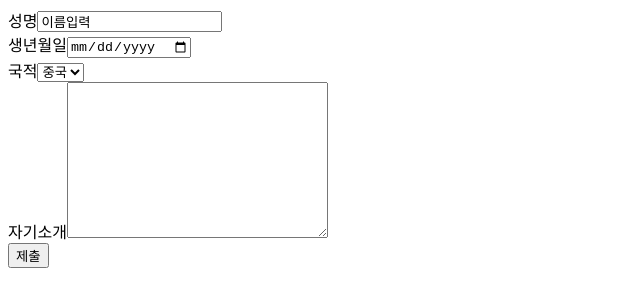
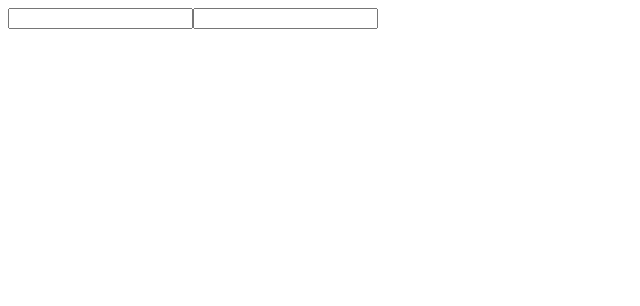
Before and after one commit to sauce0428/javascriptForReact, a React (Vite) app in the folder section05/: page / in a window 1280 px wide. Shown: the top 306 px of the page, without its empty margins (0-640 px from the left). Built offline with nearby package versions, Linux system fonts and the light colour scheme.

Commit message:
[생성] 사용자가 정의한 useState

```diff
--- a/section05/src/App.jsx
+++ b/section05/src/App.jsx
@@ -1,11 +1,11 @@
 import './App.css'
-import Register from './components/Register'
+import HookExam from './components/HookExam'
 
 
 export default function App() {
 
   return <>
-      <Register />
+      <HookExam />
   </>
 
 }
--- /dev/null
+++ b/section05/src/components/HookExam.jsx
@@ -0,0 +1,23 @@
+import { useState } from "react";
+
+function useInput() {
+  const [input, setInput] = useState("");
+
+  const onChange = (e) => {
+    setInput(e.target.value);
+  };
+
+  return [input, onChange];
+}
+
+const HookExam = ()=>{
+  const [input, onChange] = useInput("");
+  const [input2, onChange2] = useInput("");
+
+  return (<div>
+    <input type="text" value = {input} onChange={onChange} />
+    <input type="text" value = {input2} onChange={onChange2} />
+  </div>);
+};
+
+export default HookExam;
```
